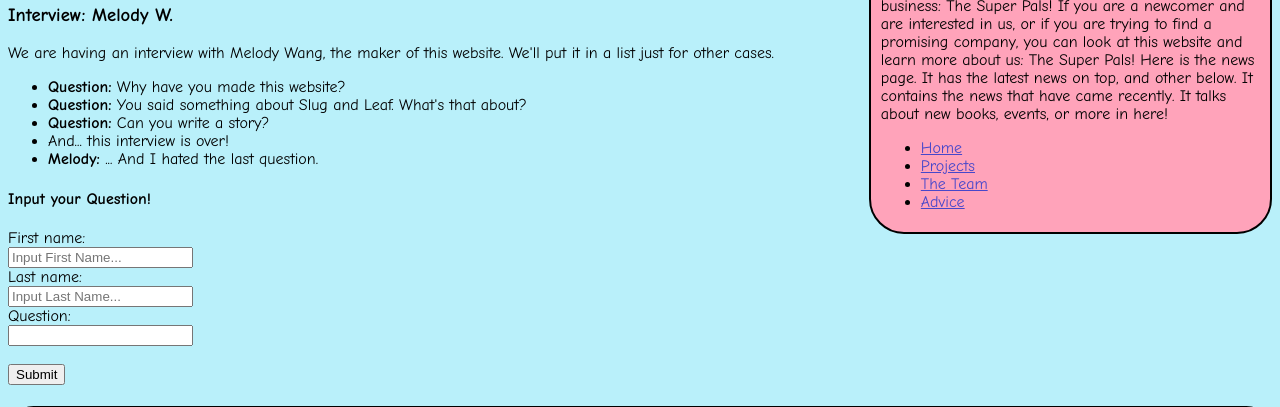
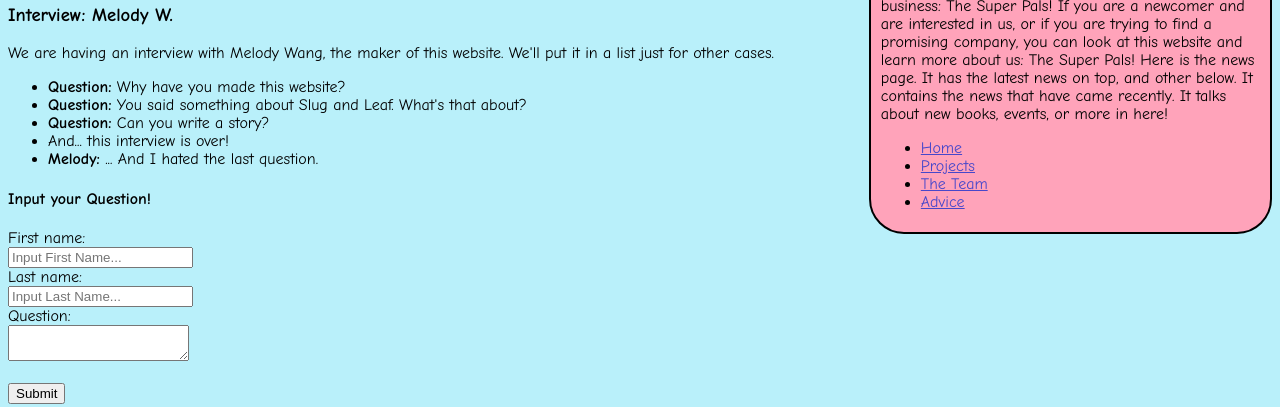
Before and after one commit to kate115/TheSuperPals, a plain HTML site: page pages/news.html in a window 1280 px wide. Shown: the part 199-606 px from the top of the page. Drawn offline with Linux system fonts and the light colour scheme.

Commit message:
form pat 2.1 - quick fix

```diff
--- a/pages/news.html
+++ b/pages/news.html
@@ -81,7 +81,7 @@
       <label for="lname">Last name:</label><br />
       <input type="text" id="lname" name="lname" placeholder="Input Last Name..."><br />
       <label for="question">Question:</label><br />
-      <input type="textarea" id="question" name="question" /><br /><br />
+      <textarea id="question" name="question"></textarea><br /><br />
       <input type="submit" value="Submit">
     </form>
 
```
